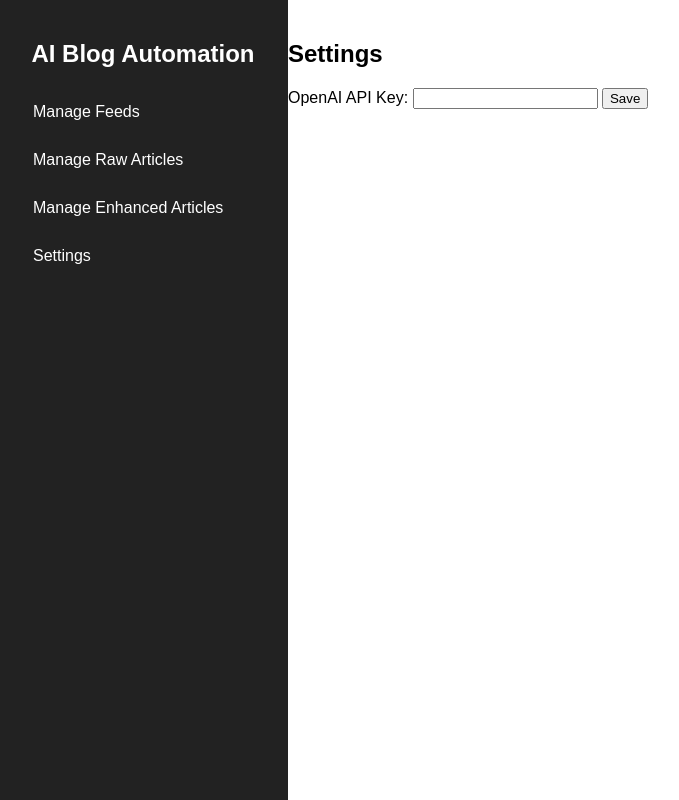
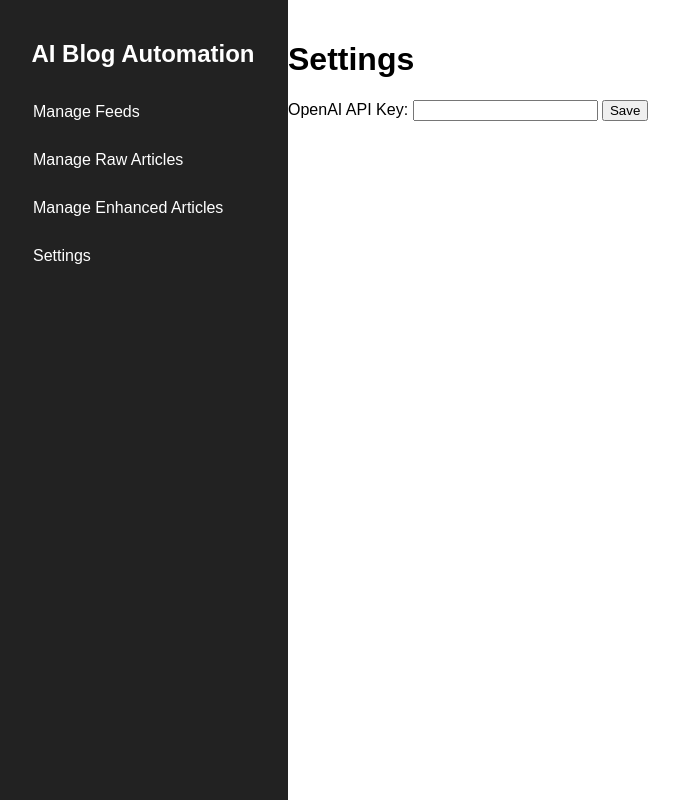
Before and after one commit to Arch99up/ai-blog-automation, a Flask app: page /settings in a window 1280 px wide. Shown: the whole page, without its empty margins (2-681 px from the left). Run offline with Flask 3, Linux system fonts and the light colour scheme; data that the repository does not hold is empty.

Commit message:
Update settings.html

```diff
--- a/templates/settings.html
+++ b/templates/settings.html
@@ -1,10 +1,12 @@
 <!-- Settings Page -->
 {% extends "base.html" %}
+
 {% block content %}
-<h2>Settings</h2>
-<form action="/update_api_key" method="POST">
-    <label>OpenAI API Key:</label>
-    <input type="text" name="api_key" class="form-control" value="{{ api_key }}">
-    <button type="submit" class="btn btn-primary mt-3">Save</button>
+<h1>Settings</h1>
+
+<form action="/settings" method="POST">
+    <label for="api_key">OpenAI API Key:</label>
+    <input type="text" id="api_key" name="api_key" value="{{ api_key }}">
+    <button type="submit">Save</button>
 </form>
 {% endblock %}
```
